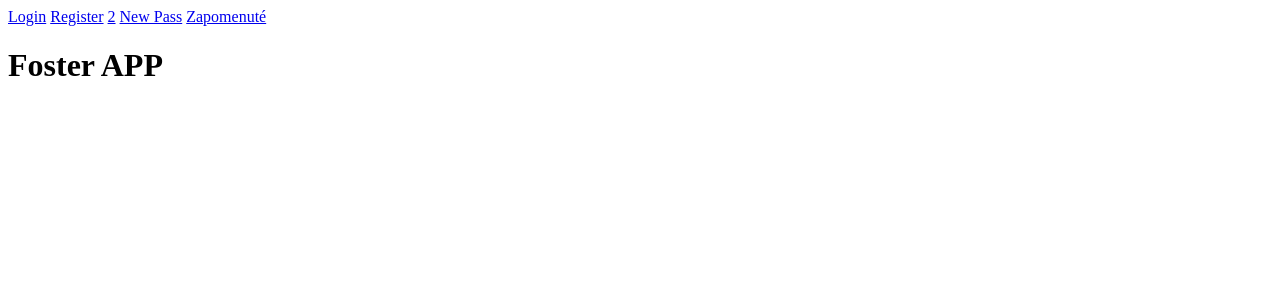
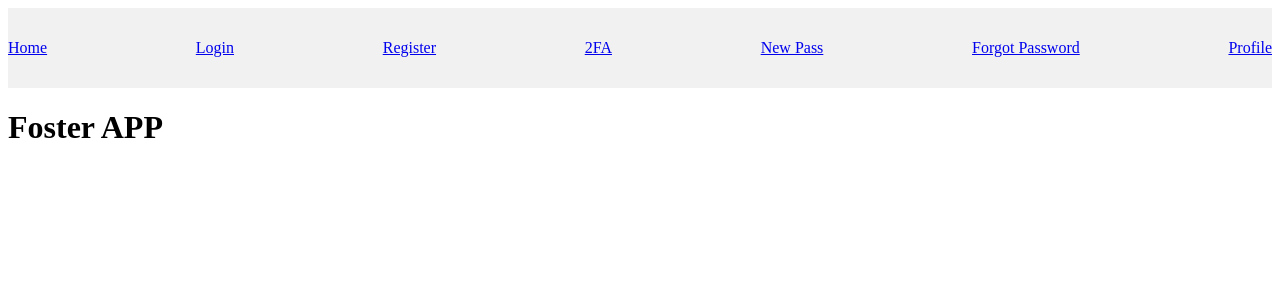
Before and after one commit to Trenclik/SOPL-DOMUS, a SvelteKit app: page / in a window 1280 px wide. Shown: the top 300 px of the page. Built offline with nearby package versions, Linux system fonts and the light colour scheme; no server answers.

Commit message:
Frontend-9-Marat-Layout

```diff
--- a/src/routes/+layout.svelte
+++ b/src/routes/+layout.svelte
@@ -1,15 +1,66 @@
 <script>
-    let { children } = $props();
+    import { onMount } from 'svelte';
+
+    let user = null;
+    let loading = true;
+    let errorMessage = '';
+
+    onMount(async () => {
+        try {
+            const response = await fetch('/api/getUserProfile', { method: 'GET' });
+
+            if (response.ok) {
+              user = await response.json();
+            } else {
+              errorMessage = 'Failed to load user profile.';
+            }
+        } catch (error) {
+            errorMessage = 'Error fetching profile data.';
+        } finally {
+            loading = false;
+        }
+    });
+
+    const logout = async () => {
+        await fetch('/Logout', { method: 'POST' });
+        window.location.href = '/Login';
+    };
 </script>
 
-<header>
-    <a href="/Login">Login</a>
-    <a href="/Register">Register</a>
-    <a href="/2FA">2</a>
-    <a href="/NewPass">New Pass</a>
-    <a href="/ForgotPass">Zapomenuté</a>
-</header>
+    <header>
+        <a href="/">Home</a>
+        <a href="/Login">Login</a>
+        <a href="/Register">Register</a>
+        <a href="/2FA">2FA</a>
+        <a href="/NewPass">New Pass</a>
+        <a href="/ForgotPass">Forgot Password</a>
+        <a href="/Profile">Profile</a>
 
-<main>
-    {@render children()}
-</main>
+        {#if user}
+        <img src={user.profileImage} alt="" class="profile-pic" />
+        {/if}
+    </header>
+    <main>
+        <!-- Render inner content (children) passed to this layout -->
+        <slot />
+    </main>
+
+
+
+  <style>
+    header {
+      display: flex;
+      margin: 0%;
+      justify-content: space-between;
+      align-items: center;
+      background-color: #f1f1f1;
+      height: 10vh;
+    }
+
+    .profile-pic {
+      height: 80%;
+      margin-right: 1vh;
+      border-radius: 50%;
+      object-fit: cover;
+    }
+  </style>
```
